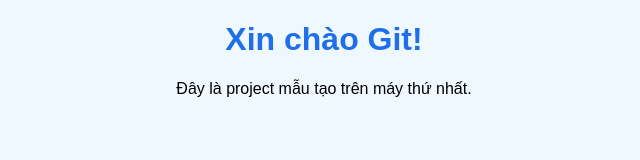
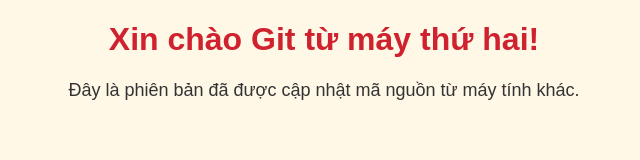
Before and after one commit to lylyshenshy/demo-git, a plain HTML site: page index.html in a window 1280 px wide. Shown: the whole page, without its empty margins (316-956 px from the left). Drawn offline with Linux system fonts and the light colour scheme.

Commit message:
Cap nhat index.html va style.css tu may 2

```diff
--- a/index.html
+++ b/index.html
@@ -2,11 +2,11 @@
 <html lang="vi">
 <head>
   <meta charset="UTF-8">
-  <title>Demo Git</title>
+  <title>Demo Git - Máy 2</title>
   <link rel="stylesheet" href="style.css">
 </head>
 <body>
-  <h1>Xin chào Git!</h1>
-  <p>Đây là project mẫu tạo trên máy thứ nhất.</p>
+  <h1>Xin chào Git từ máy thứ hai!</h1>
+  <p>Đây là phiên bản đã được cập nhật mã nguồn từ máy tính khác.</p>
 </body>
 </html>
--- a/style.css
+++ b/style.css
@@ -1,2 +1,3 @@
-body { font-family: Arial; text-align: center; background: #f0f8ff; }
-h1 { color: #1f6feb; }
+body { font-family: Arial; text-align: center; background: #fff8e7; }
+h1 { color: #cf222e; }
+p { color: #333333; font-size: 18px; }
```
